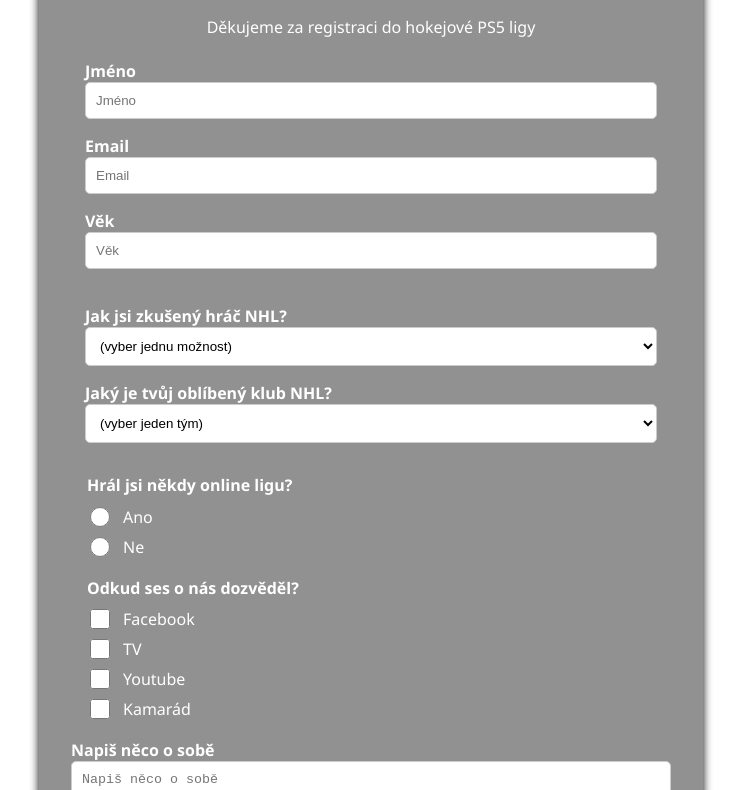
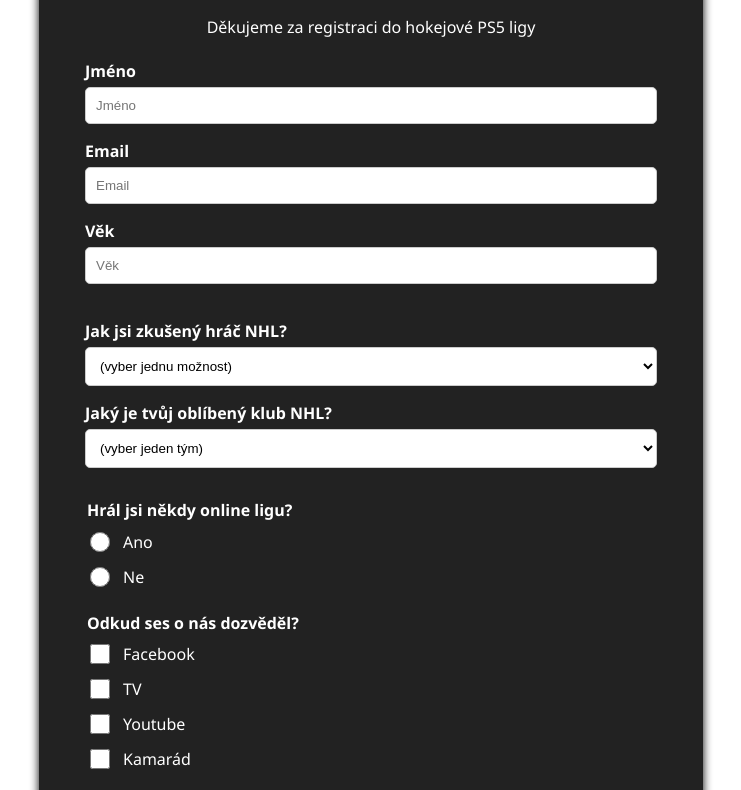
Before and after one commit to gabros666/reg-form, a plain HTML site: page index.html in a window 1280 px wide. Shown: the part 155-945 px from the top of the page, without its empty margins (269-1010 px from the left). Drawn offline with Linux system fonts and the light colour scheme.

Commit message:
Update styles.css

```diff
--- a/styles.css
+++ b/styles.css
@@ -22,7 +22,7 @@ form {
     padding: 2em;
     border-radius: 10px;
     box-shadow: 0 0 10px 0 #000000;
-    background-color: #2222227f;
+    background-color: #222222;
     color: white;
     margin-top: 2em;
 }
@@ -33,10 +33,11 @@ fieldset {
 }
 
 label {
-    display: flex;
+    display: block;
     font-weight: bold;
     align-items: center;
     gap: 5px;
+    padding-bottom: 5px;
 }
 
 legend {
@@ -56,7 +57,6 @@ input, select, textarea {
     margin-bottom: 16px;
     border: 1px solid #ccc;
     border-radius: 5px;
-    outline: none;
     box-sizing: border-box;
     background-color: white;
 
@@ -73,11 +73,6 @@ input[type="radio"], input[type="checkbox"] {
     padding: 0;
     cursor: pointer;
     vertical-align: middle;
-
-}
-
-input[type="select"] {
-    width: 100%;
 }
 
 input[type="submit"] {
```
